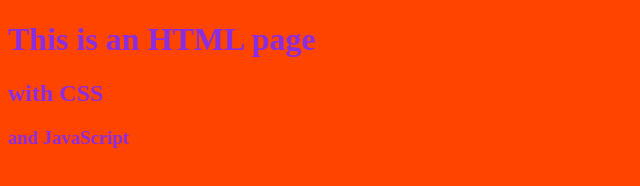
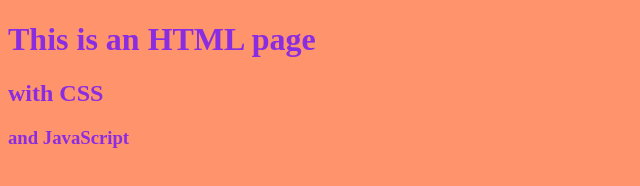
Before and after one commit to jhdavidesouza/dio-js-studies, a plain HTML site: page web-test/index.html in a window 1280 px wide. Shown: the whole page, without its empty margins (0-640 px from the left). Drawn offline with Linux system fonts and the light colour scheme.

Commit message:
changing color of web-test background color

```diff
--- a/web-test/assets/css/style.css
+++ b/web-test/assets/css/style.css
@@ -1,5 +1,5 @@
 body{/* just adding some style to the page */
-    background: hsla(16, 100%, 50%, 1.0);
+    background: hsl(16, 100%, 71%);
 }
 .headings{/*heading text color is this*/
     color: hsla(271, 76%, 53%, 1.0);
```
Also changed, not shown: basics/function.js (line endings or trailing spaces).
